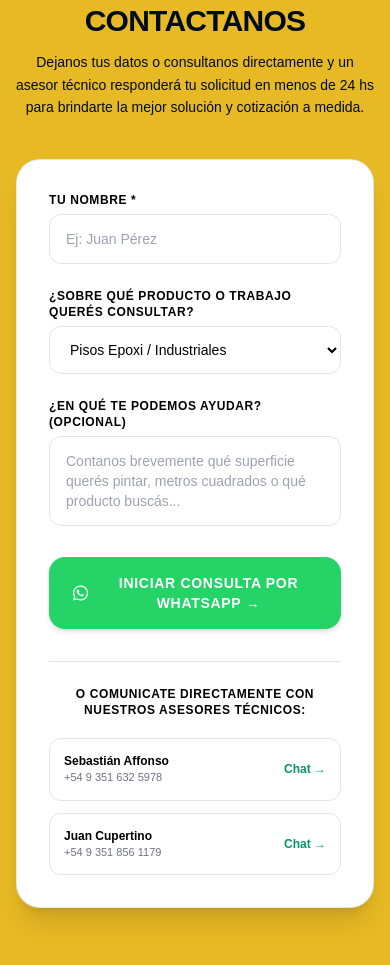
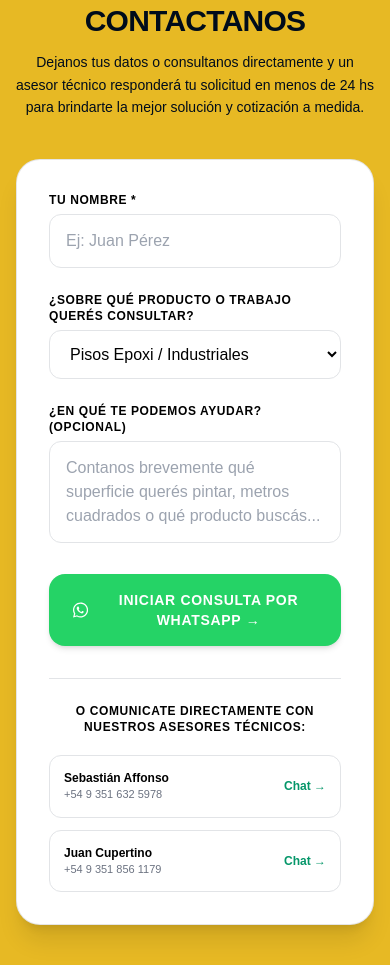
Before and after one commit to GerardodeMartini/BAUHAUS, a Django app: page /inicio/ in a window 390 px wide. Shown: the part 4118-5083 px from the top of the page. Run offline with Django 5.2, Linux system fonts and the light colour scheme; some libraries are stand-ins or nearby versions; some web fonts are replaced.

Commit message:
fix: compatibilidad movil iOS/Android (anti auto-zoom safari, safe-area insets, viewport-fit) y suite de seguridad para produccion

```diff
--- a/templates/aplicadores.html
+++ b/templates/aplicadores.html
@@ -448,7 +448,7 @@
                         id="wa-nombre-ap"
                         required
                         placeholder="Ej: Juan Pérez"
-                        class="w-full px-4 py-3.5 border border-[#e2e4e7] rounded-xl focus:outline-none focus:border-black transition duration-200 bg-[#f6f7f9] text-black text-sm"
+                        class="w-full px-4 py-3.5 border border-[#e2e4e7] rounded-xl focus:outline-none focus:border-black transition duration-200 bg-[#f6f7f9] text-black text-base sm:text-sm"
                     >
                 </div>
 
@@ -459,7 +459,7 @@
                     </label>
                     <select
                         id="wa-tema-ap"
-                        class="w-full px-4 py-3.5 border border-[#e2e4e7] rounded-xl focus:outline-none focus:border-black transition duration-200 bg-[#f6f7f9] text-black text-sm"
+                        class="w-full px-4 py-3.5 border border-[#e2e4e7] rounded-xl focus:outline-none focus:border-black transition duration-200 bg-[#f6f7f9] text-black text-base sm:text-sm"
                     >
                         <option value="Precios por Mayor / Aplicadores">Precios por Mayor / Aplicadores</option>
                         <option value="Pisos Epoxi / Industriales">Pisos Epoxi / Industriales</option>
@@ -478,7 +478,7 @@
                         id="wa-mensaje-ap"
                         rows="3"
                         placeholder="Contanos brevemente qué superficie querés pintar, metros cuadrados o qué producto buscás..."
-                        class="w-full px-4 py-3.5 border border-[#e2e4e7] rounded-xl focus:outline-none focus:border-black transition duration-200 bg-[#f6f7f9] text-black text-sm resize-none"
+                        class="w-full px-4 py-3.5 border border-[#e2e4e7] rounded-xl focus:outline-none focus:border-black transition duration-200 bg-[#f6f7f9] text-black text-base sm:text-sm resize-none"
                     ></textarea>
                 </div>
 
--- a/templates/base.html
+++ b/templates/base.html
@@ -3,7 +3,7 @@
 <html lang="es">
 <head>
     <meta charset="UTF-8">
-    <meta name="viewport" content="width=device-width, initial-scale=1.0">
+    <meta name="viewport" content="width=device-width, initial-scale=1.0, viewport-fit=cover">
     <title>{% block title %}Home{% endblock %}</title>
     <meta name="description" content="{% block meta_desc %}Especialistas en recubrimientos poliuretánicos, epoxi y membranas de alta resistencia para aplicadores y la gran industria.{% endblock %}">
 
@@ -243,7 +243,7 @@
     </footer>
 
     <!-- WhatsApp Floating Button -->
-    <a href="https://wa.me/5493516325978?text=Hola!%20Necesito%20asesoramiento%20técnico%20sobre%20recubrimientos." target="_blank" class="fixed bottom-6 right-6 z-50 bg-brandGreen text-white p-4 rounded-full shadow-xl hover:scale-110 active:scale-95 transition-all duration-300 flex items-center justify-center group" aria-label="Contacto WhatsApp">
+    <a href="https://wa.me/5493516325978?text=Hola!%20Necesito%20asesoramiento%20técnico%20sobre%20recubrimientos." target="_blank" class="fixed z-50 bg-brandGreen text-white p-4 rounded-full shadow-xl hover:scale-110 active:scale-95 transition-all duration-300 flex items-center justify-center group" style="bottom: max(1.5rem, calc(env(safe-area-inset-bottom) + 1rem)); right: max(1.5rem, calc(env(safe-area-inset-right) + 0.5rem));" aria-label="Contacto WhatsApp">
         <span class="absolute right-full mr-3 bg-slate-800 text-white text-xs font-bold py-1.5 px-3 rounded-lg shadow-lg opacity-0 group-hover:opacity-100 transition-opacity duration-300 whitespace-nowrap">¿Consultas técnicas? Escríbenos</span>
         <svg class="w-7 h-7 flex-shrink-0 fill-current aspect-square" viewBox="0 0 24 24" xmlns="http://www.w3.org/2000/svg">
             <path d="M12.012 0C5.384 0 0 5.384 0 12.012c0 2.116.551 4.179 1.6 5.99L.05 24l6.155-1.614A11.96 11.96 0 0 0 12.012 24c6.628 0 12.012-5.384 12.012-12.012S18.64 0 12.012 0zm0 21.986c-1.802 0-3.567-.482-5.11-1.393l-.367-.218-3.794.995 1.012-3.698-.24-.381A9.972 9.972 0 0 1 2.028 12.01c0-5.505 4.48-9.985 9.984-9.985 5.505 0 9.985 4.48 9.985 9.985 0 5.504-4.48 9.986-9.985 9.986zm5.474-7.482c-.3-.15-1.776-.876-2.052-.976-.276-.1-.476-.15-.676.15-.2.3-.776.976-.951 1.176-.175.2-.351.225-.651.075-.3-.15-1.266-.467-2.41-1.488-.891-.795-1.492-1.777-1.667-2.077-.175-.3-.019-.462.13-.611.135-.134.3-.35.45-.525.15-.175.2-.3.3-.5.1-.2.05-.375-.025-.525-.075-.15-.676-1.63-.926-2.232-.244-.585-.494-.505-.676-.514-.175-.008-.376-.01-.576-.01s-.525.075-.801.375c-.275.3-1.05 1.026-1.05 2.502 0 1.476 1.075 2.901 1.225 3.101.15.2 2.115 3.23 5.126 4.53 1.25.54 1.77.63 2.428.525.75-.12 1.776-.726 2.026-1.426.25-.7.25-1.301.175-1.426-.075-.125-.275-.2-.575-.35z"/>
--- a/templates/home.html
+++ b/templates/home.html
@@ -322,7 +322,7 @@
                         Tu Nombre *
                     </label>
                     <input type="text" id="wa-nombre" required placeholder="Ej: Juan Pérez"
-                        class="w-full px-4 py-3.5 border border-[#e2e4e7] rounded-xl focus:outline-none focus:border-black transition duration-200 bg-white text-black text-sm">
+                        class="w-full px-4 py-3.5 border border-[#e2e4e7] rounded-xl focus:outline-none focus:border-black transition duration-200 bg-white text-black text-base sm:text-sm">
                 </div>
 
                 <!-- Tipo de Consulta -->
@@ -331,7 +331,7 @@
                         ¿Sobre qué producto o trabajo querés consultar?
                     </label>
                     <select id="wa-tema"
-                        class="w-full px-4 py-3.5 border border-[#e2e4e7] rounded-xl focus:outline-none focus:border-black transition duration-200 bg-white text-black text-sm">
+                        class="w-full px-4 py-3.5 border border-[#e2e4e7] rounded-xl focus:outline-none focus:border-black transition duration-200 bg-white text-black text-base sm:text-sm">
                         <option value="Pisos Epoxi / Industriales">Pisos Epoxi / Industriales</option>
                         <option value="Impermeabilización / Membranas">Impermeabilización / Membranas</option>
                         <option value="Anticorrosivos / Metales">Anticorrosivos / Metales</option>
@@ -347,7 +347,7 @@
                     </label>
                     <textarea id="wa-mensaje" rows="3"
                         placeholder="Contanos brevemente qué superficie querés pintar, metros cuadrados o qué producto buscás..."
-                        class="w-full px-4 py-3.5 border border-[#e2e4e7] rounded-xl focus:outline-none focus:border-black transition duration-200 bg-white text-black text-sm resize-none"></textarea>
+                        class="w-full px-4 py-3.5 border border-[#e2e4e7] rounded-xl focus:outline-none focus:border-black transition duration-200 bg-white text-black text-base sm:text-sm resize-none"></textarea>
                 </div>
 
                 <!-- Botón Principal a WhatsApp -->
--- a/templates/proximamente.html
+++ b/templates/proximamente.html
@@ -3,7 +3,7 @@
 <html lang="es" class="h-full">
 <head>
     <meta charset="UTF-8">
-    <meta name="viewport" content="width=device-width, initial-scale=1.0">
+    <meta name="viewport" content="width=device-width, initial-scale=1.0, viewport-fit=cover">
     <title>Bauhaus Recubrimientos Técnicos — Próximamente</title>
     <meta name="description" content="Próximamente nuevo sitio web de Bauhaus Pinturería Técnica Industrial. Asesoramiento técnico y soluciones en recubrimientos de alto rendimiento. Córdoba, Argentina.">
 
```
Also changed, not shown: core/settings.py (+13 -0 lines).
